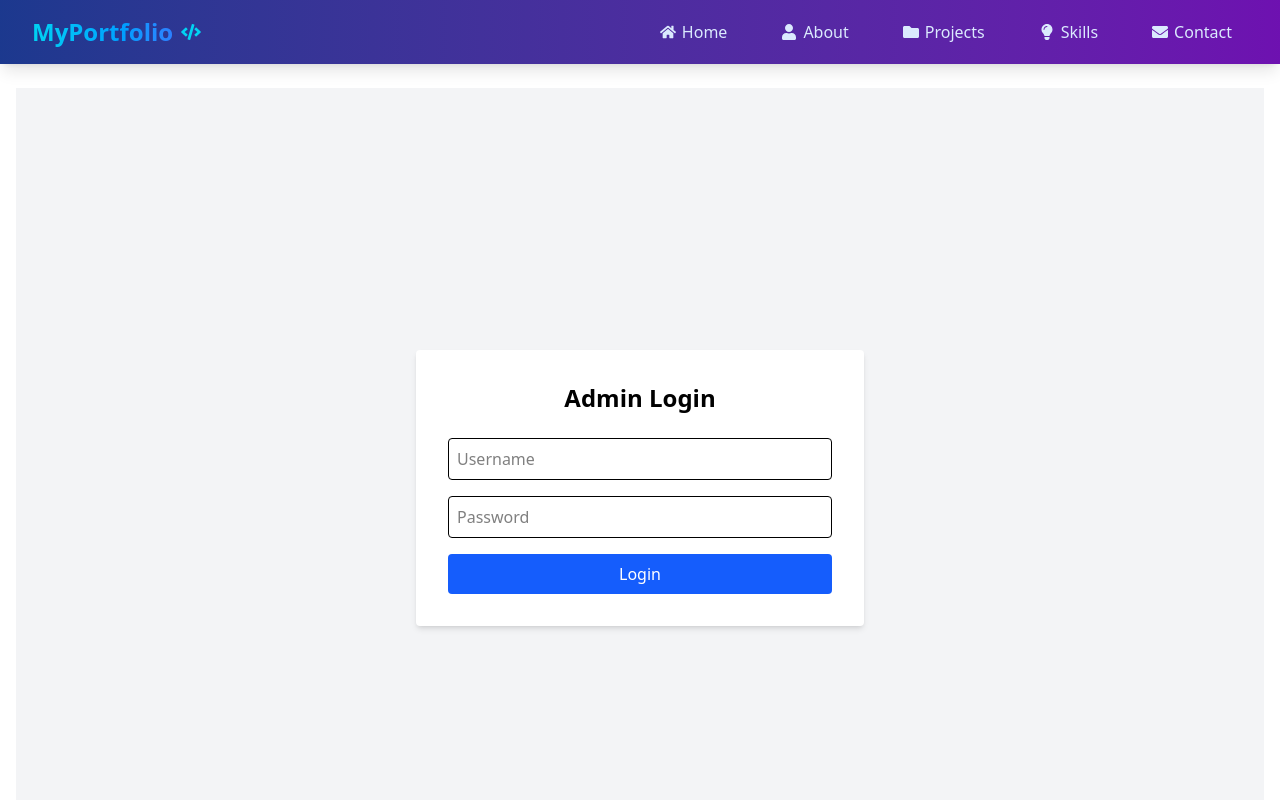
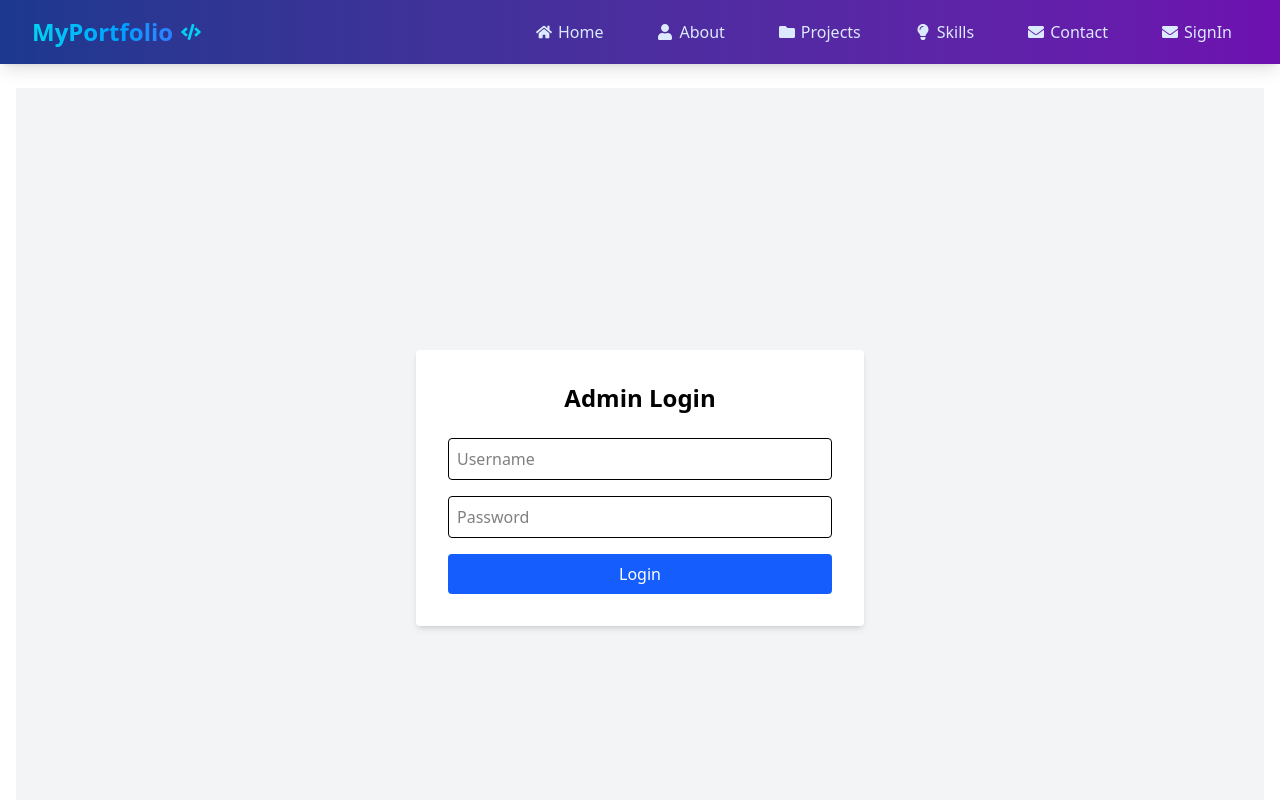
Before and after one commit to Hussain54218/Portfulio, a React (Vite) app in the folder frontend/: page /login in a window 1280 px wide. Shown: the top 800 px of the page. Built offline with nearby package versions, Linux system fonts and the light colour scheme; no server answers.

Commit message:
fix the siginin button

```diff
--- a/frontend/src/components/Navbar.jsx
+++ b/frontend/src/components/Navbar.jsx
@@ -45,6 +45,7 @@ function Navbar() {
             <NavLink to="/projects" icon={<FaFolder />} onClick={closeMenu}>Projects</NavLink>
             <NavLink to="/skills" icon={<FaLightbulb />} onClick={closeMenu}>Skills</NavLink>
             <NavLink to="/contact" icon={<FaEnvelope />} onClick={closeMenu}>Contact</NavLink>
+            <NavLink to="/admin" icon={<FaEnvelope />} onClick={closeMenu}>SignIn</NavLink>
 
             {user && user.role === "admin" && (
               <Link
@@ -82,6 +83,7 @@ function Navbar() {
             <MobileNavLink to="/projects" icon={<FaFolder />} onClick={closeMenu}>Projects</MobileNavLink>
             <MobileNavLink to="/skills" icon={<FaLightbulb />} onClick={closeMenu}>Skills</MobileNavLink>
             <MobileNavLink to="/contact" icon={<FaEnvelope />} onClick={closeMenu}>Contact</MobileNavLink>
+            <MobileNavLink to="/admin" icon={<FaEnvelope />} onClick={closeMenu}>SignIn</MobileNavLink>
 
             {user && user.role === "admin" && (
               <MobileNavLink to="/admin" icon={<FaCog />} onClick={closeMenu} isAdmin={true}>
```
